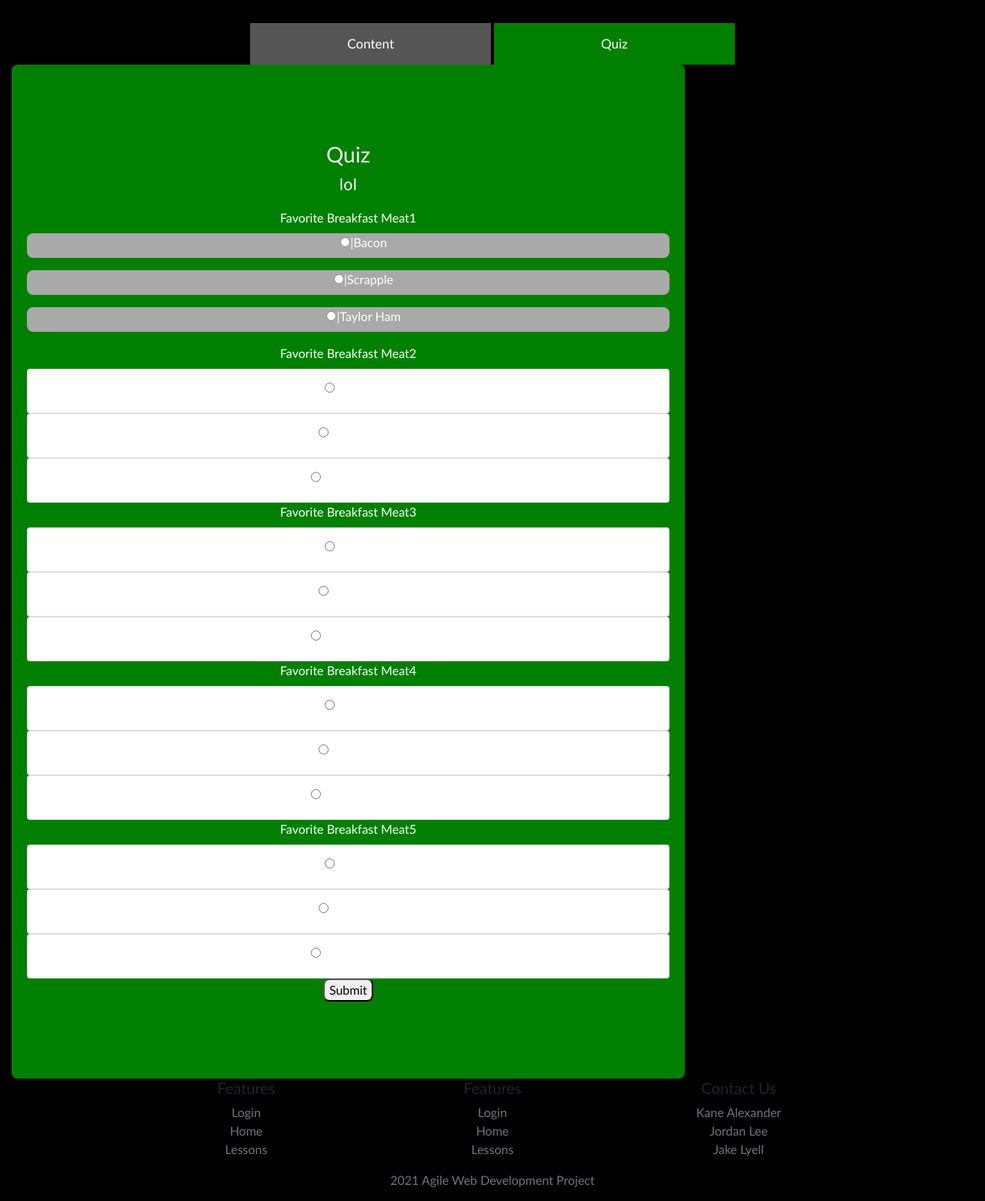
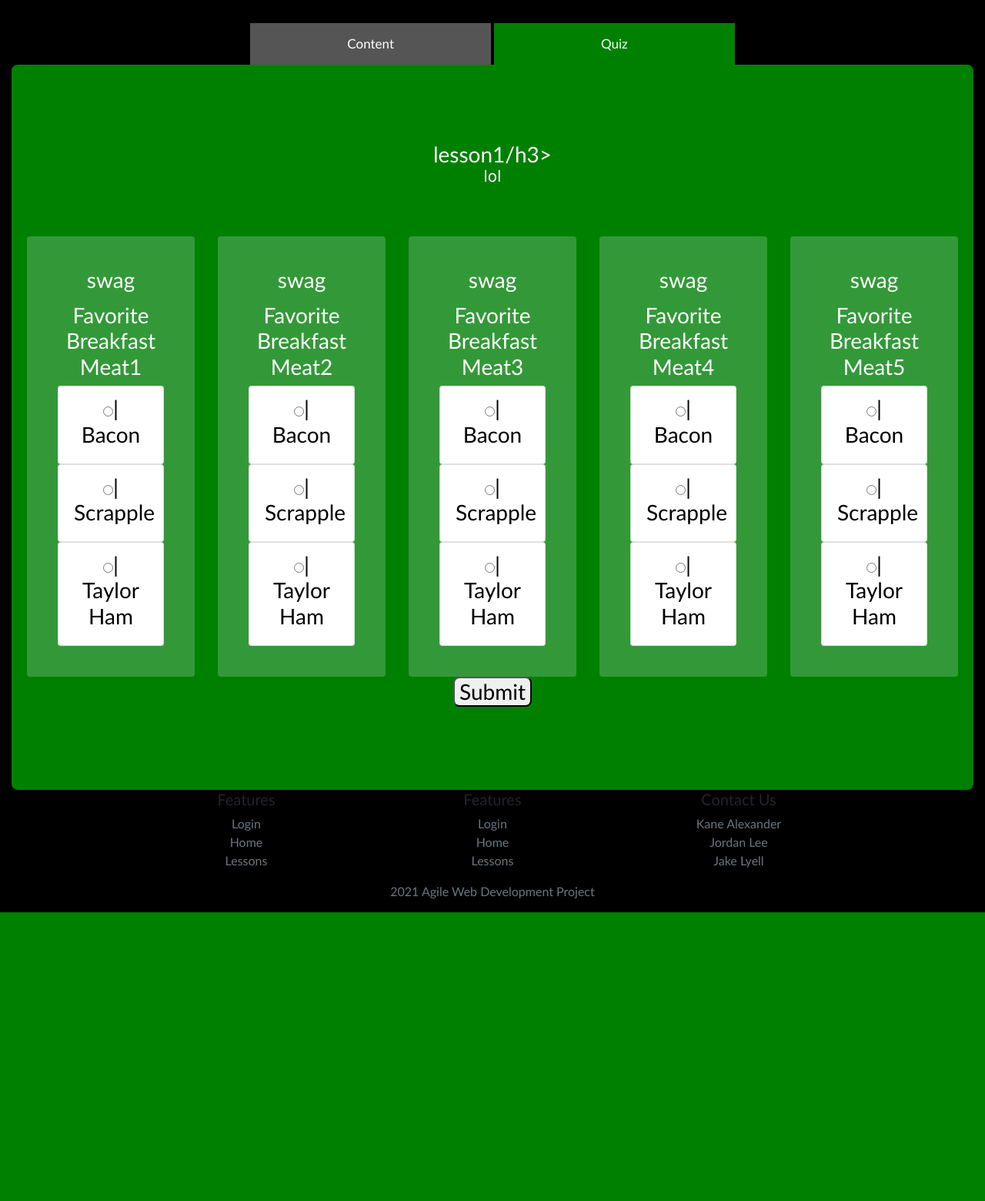
Before and after one commit to JakeL1001/pokertutorial, a Flask app: page /lesson1 in a window 1280 px wide, after a click on "Quiz". Shown: the part 72-1632 px from the top of the page at 77% size. After the commit the page ends 1257 px from the top, so only its background shows below. Run offline with Flask 2, Linux system fonts and the light colour scheme; the visitor is signed in with stand-in values (Sample User, id 1); data comes from the database, SQL or seed files in the repository; some libraries are stand-ins or nearby versions.

Commit message:
good looking quiz
update to quiz pages

```diff
--- a/pokerapp/static/styles/lessons.css
+++ b/pokerapp/static/styles/lessons.css
@@ -24,7 +24,6 @@
     display: none;
     padding: 100px 20px;
     height: 60%;
-    width: 70%;
 }
 
 #content {
--- a/pokerapp/templates/Lessons/lesson1.html
+++ b/pokerapp/templates/Lessons/lesson1.html
@@ -14,35 +14,73 @@
     </p>
 </div>
 <div id="quiz" class="tabcontent">
-    <h3>Quiz</h3>
+    <h3>lesson1/h3>
         <p>lol</p>
         <form method="post" action="/submit">
             <!-- SUbmit to the new database-->
+            <div class="card-deck">
+                <div class="card">
+                    <div class="card-body">
+                        <div class="card-title">swag</div>
+                        <div class="card-text">
                             {{ quiz_form.question_1.label }} {% for subfield in quiz_form.question_1 %}
-        <ul style="list-style-type:none;background-color:darkgrey;">
-            <li>{{ subfield }}|{{ subfield.label }}</li>
+                            <ul class="list-group" style="list-style-type:none;color:black;">
+                                <li class="list-group-item" style="background-color: white">{{ subfield }}|{{ subfield.label }}</li>
                             </ul>
-        {% endfor %} {{ quiz_form.question_2.label }} {% for subfield in quiz_form.question_2 %}
-
-        <ul class="list-group" style="list-style-type:none;">
-            <li class="list-group-item">{{ subfield }}|{{ subfield.label }}</li>
+                            {% endfor %}
+                        </div>
+                    </div>
+                </div>
+                <div class="card">
+                    <div class="card-body">
+                        <div class="card-title">swag</div>
+                        <div class="card-text">
+                            {{ quiz_form.question_2.label }} {% for subfield in quiz_form.question_2 %}
+                            <ul class="list-group" style="list-style-type:none;color:black;">
+                                <li class="list-group-item" style="background-color: white">{{ subfield }}|{{ subfield.label }}</li>
                             </ul>
-        {% endfor %} {{ quiz_form.question_3.label }} {% for subfield in quiz_form.question_3 %}
-
-        <ul class="list-group" style="list-style-type:none;">
-            <li class="list-group-item">{{ subfield }}|{{ subfield.label }}</li>
+                            {% endfor %}
+                        </div>
+                    </div>
+                </div>
+                <div class="card">
+                    <div class="card-body">
+                        <div class="card-title">swag</div>
+                        <div class="card-text">
+                            {{ quiz_form.question_3.label }} {% for subfield in quiz_form.question_3 %}
+                            <ul class="list-group" style="list-style-type:none;color:black;">
+                                <li class="list-group-item" style="background-color: white">{{ subfield }}|{{ subfield.label }}</li>
                             </ul>
-        {% endfor %} {{ quiz_form.question_4.label }} {% for subfield in quiz_form.question_4 %}
-
-        <ul class="list-group" style="list-style-type:none;">
-            <li class="list-group-item">{{ subfield }}|{{ subfield.label }}</li>
+                            {% endfor %}
+                        </div>
+                    </div>
+                </div>
+                <div class="card">
+                    <div class="card-body">
+                        <div class="card-title">swag</div>
+                        <div class="card-text">
+                            {{ quiz_form.question_4.label }} {% for subfield in quiz_form.question_4 %}
+                            <ul class="list-group" style="list-style-type:none;color:black;">
+                                <li class="list-group-item" style="background-color: white">{{ subfield }}|{{ subfield.label }}</li>
                             </ul>
-        {% endfor %} {{ quiz_form.question_5.label }} {% for subfield in quiz_form.question_5 %}
-
-        <ul class="list-group" style="list-style-type:none;">
-            <li class="list-group-item">{{ subfield }}|{{ subfield.label }}</li>
+                            {% endfor %}
+                        </div>
+                    </div>
+                </div>
+                <div class="card">
+                    <div class="card-body">
+                        <div class="card-title">swag</div>
+                        <div class="card-text">
+                            {{ quiz_form.question_5.label }} {% for subfield in quiz_form.question_5 %}
+                            <ul class="list-group" style="list-style-type:none;color:black;">
+                                <li class="list-group-item" style="background-color: white">{{ subfield }}|{{ subfield.label }}</li>
                             </ul>
-        {% endfor %} {{ quiz_form.submit }}
+                            {% endfor %}
+                        </div>
+                    </div>
+                </div>
+            </div>
+            {{ quiz_form.submit }}
         </form>
 </div>
 {% endblock %}{% block script %}
```
Also changed, not shown: pokerapp/templates/Lessons/lessonshomeLOCKED.html (+41 -28 lines). Lines whose indentation alone changed are shown as unchanged.
